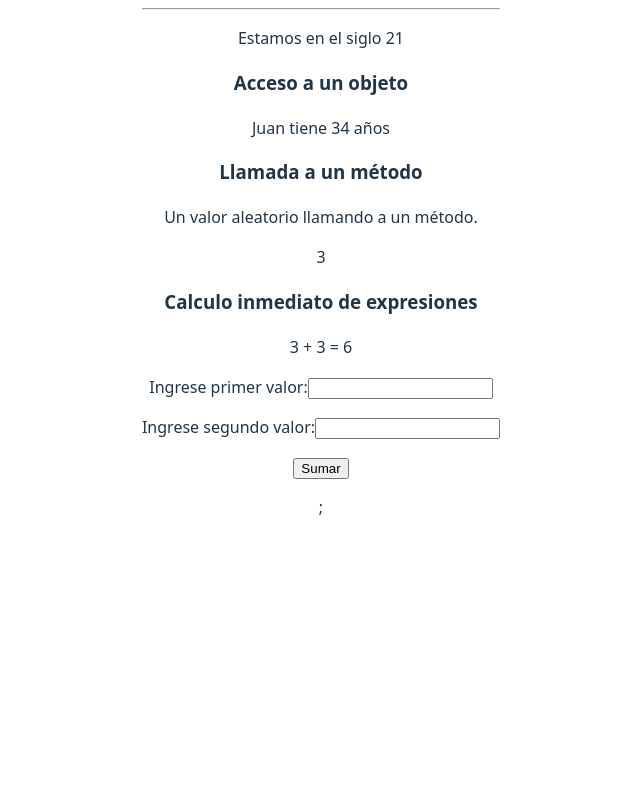
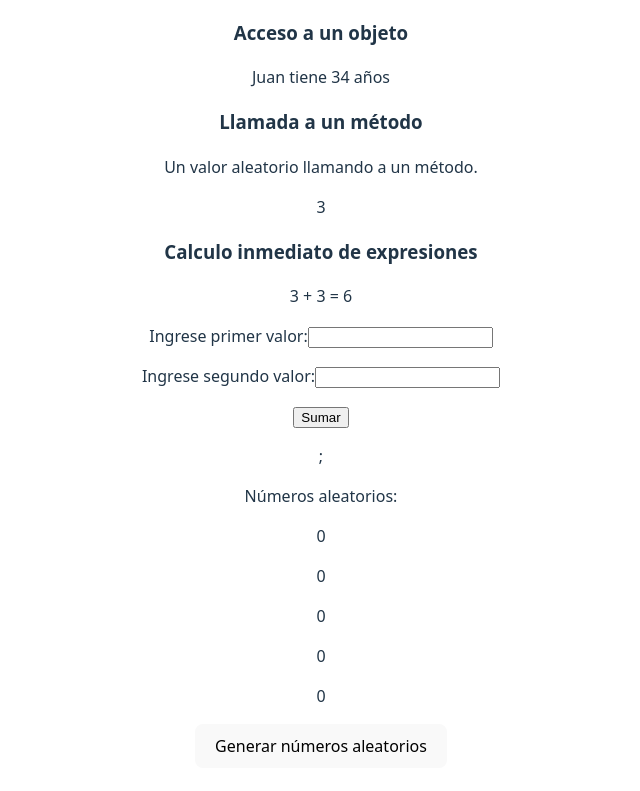
Before and after one commit to dariomedina10/practica_todo_react, a React (Vite) app: page / in a window 1280 px wide. Shown: the part 199-990 px from the top of the page, without its empty margins (319-959 px from the left). Before the commit the page ends 800 px from the top, so only its background shows below. Built offline with nearby package versions, Linux system fonts and the light colour scheme.

Commit message:
Componente Vector Reformulado

```diff
--- a/src/App.jsx
+++ b/src/App.jsx
@@ -2,6 +2,7 @@ import { useState } from 'react'
 // import reactLogo from './assets/react.svg'
 // import viteLogo from '/vite.svg'
 import Todo from './Componentes/Todo'
+import VectorEstados from './Componentes/VectorEstados'
 import Form from './Componentes/Form'
 import FilterButton from './Componentes/FilterButton'
 import './App.css'
@@ -57,6 +58,7 @@ function App() {
       <h3>Calculo inmediato de expresiones</h3>
       3 + 3 = {3 + 3}
       <App2 />;
+      <VectorEstados/>
     </div>
 
 
--- a/src/Componentes/VectorEstados.jsx
+++ b/src/Componentes/VectorEstados.jsx
@@ -0,0 +1,32 @@
+import React from 'react';
+import { useState } from "react";
+
+function VectorEstados(){
+
+     function generarAleatorios() {
+    const vec = new Array(5)
+    for (let x = 0; x < vec.length; x++)
+      vec[x] = Math.trunc(Math.random() * 10)
+    setNumeros(vec)
+  }
+
+  const [numeros, setNumeros] = useState([0, 0, 0, 0, 0]);
+
+  return (
+    <div>
+      <p>Números aleatorios:</p>
+      {numeros.map(num => (<p>{num}</p>))}
+      <button onClick={generarAleatorios}>Generar números aleatorios</button>
+    </div>
+  );
+
+
+}
+
+
+
+
+
+
+
+export default VectorEstados;
```
